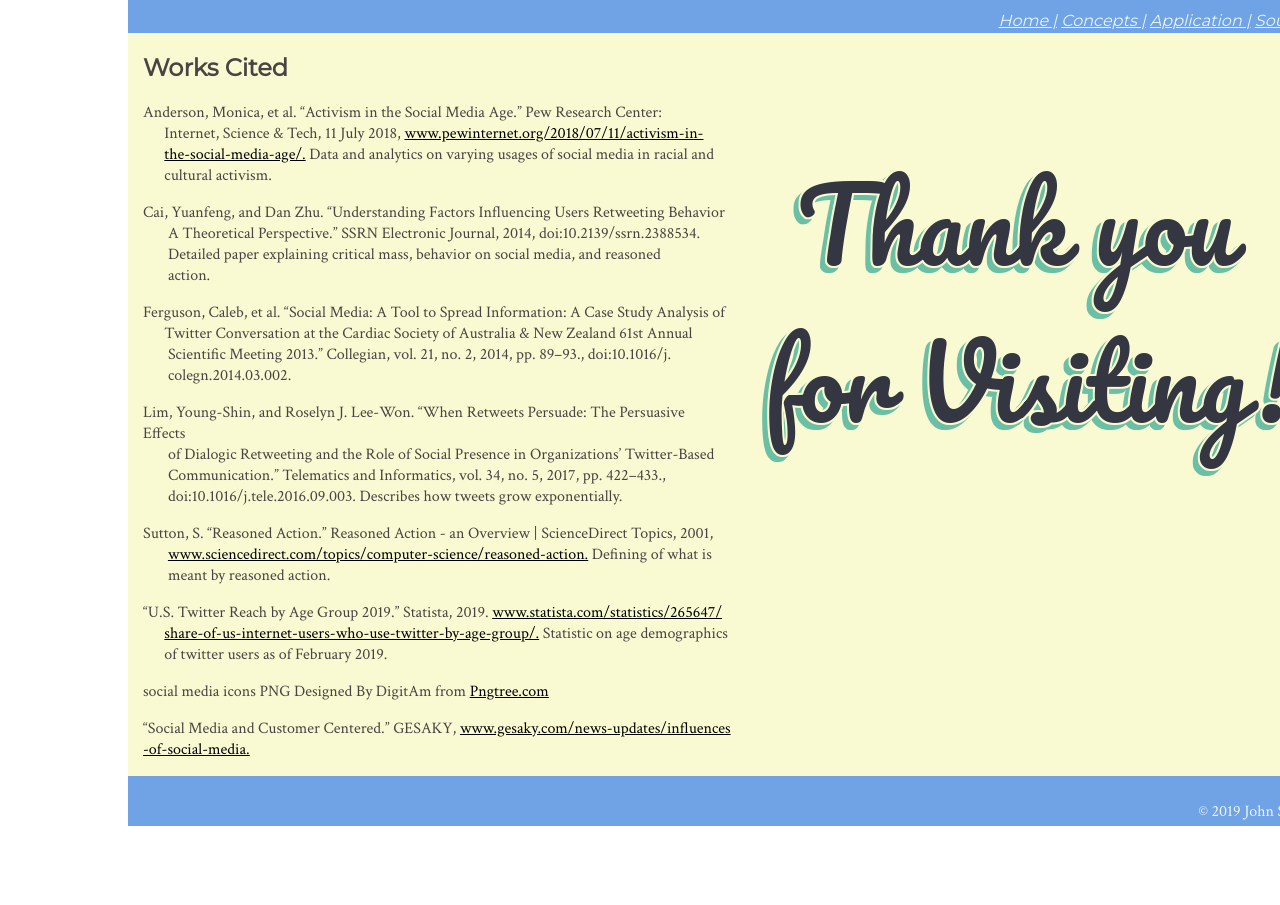
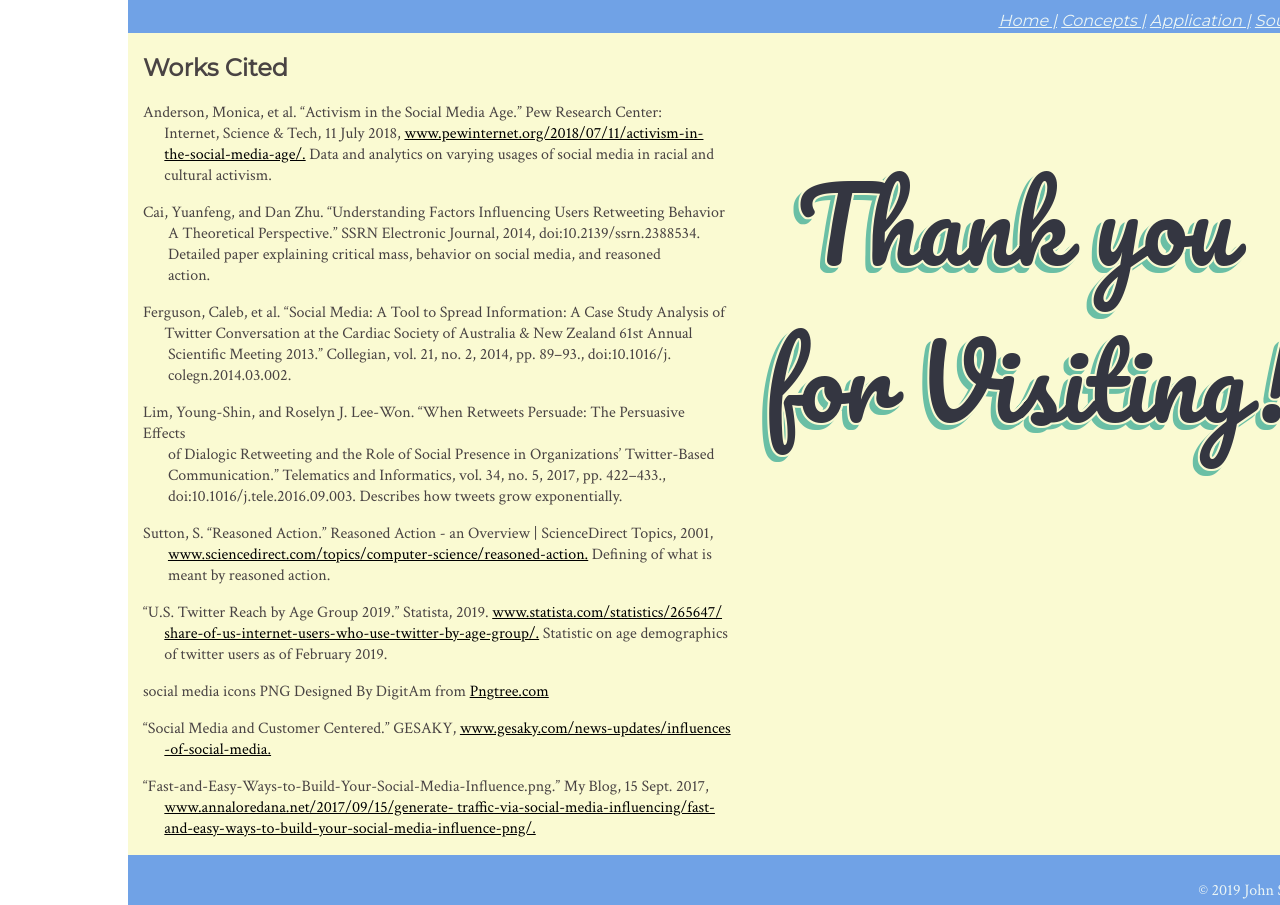
Before and after one commit to JohnS-RIT/igme110, a plain HTML site: page more/sources.html in a window 1280 px wide. Shown: the part 117-1022 px from the top of the page. Before the commit the page ends 943 px from the top, so only its background shows below. Drawn offline with Linux system fonts and the light colour scheme.

Commit message:
Touch-ups I remembered as soon as commit finished

```diff
--- a/more/sources.html
+++ b/more/sources.html
@@ -60,7 +60,9 @@
                     </p>
                 <p style="color:rgb(73, 67, 67)">
                     social media icons PNG Designed By DigitAm from <a style="color:black" href="https://pngtree.com/">Pngtree.com</a></p>
-                <p style="color:rgb(73, 67, 67)">“Social Media and Customer Centered.” GESAKY, <a  style="color:black" href="www.gesaky.com/news-updates/influences-of-social-media">www.gesaky.com/news-updates/influences</a><br><a  style="color:black" href="www.gesaky.com/news-updates/influences-of-social-media">-of-social-media.</a></p>
+                <p style="color:rgb(73, 67, 67)">“Social Media and Customer Centered.” GESAKY, <a  style="color:black" href="www.gesaky.com/news-updates/influences-of-social-media">www.gesaky.com/news-updates/influences</a><br>&emsp13;&emsp13;&emsp13;&emsp13;<a  style="color:black" href="www.gesaky.com/news-updates/influences-of-social-media">-of-social-media.</a></p>
+                <p style="color:rgb(73, 67, 67)">“Fast-and-Easy-Ways-to-Build-Your-Social-Media-Influence.png.” My Blog, 15 Sept. 2017, <br>&emsp13;&emsp13;&emsp13;&emsp13;<a style="color: black;" href="http://www.annaloredana.net/2017/09/15/generate-traffic-via-social-media-influencing/fast-and-easy-ways-to-build-your-social-media-influence-png/">www.annaloredana.net/2017/09/15/generate-
+                    traffic-via-social-media-influencing/fast-</a><br>&emsp13;&emsp13;&emsp13;&emsp13;<a style="color: black;" href="http://www.annaloredana.net/2017/09/15/generate-traffic-via-social-media-influencing/fast-and-easy-ways-to-build-your-social-media-influence-png/">and-easy-ways-to-build-your-social-media-influence-png/.</a></p>
 
         </section>
 
```
Also changed, not shown: more/content1.html (+1 -1 lines), more/content2.html (+1 -1 lines).
